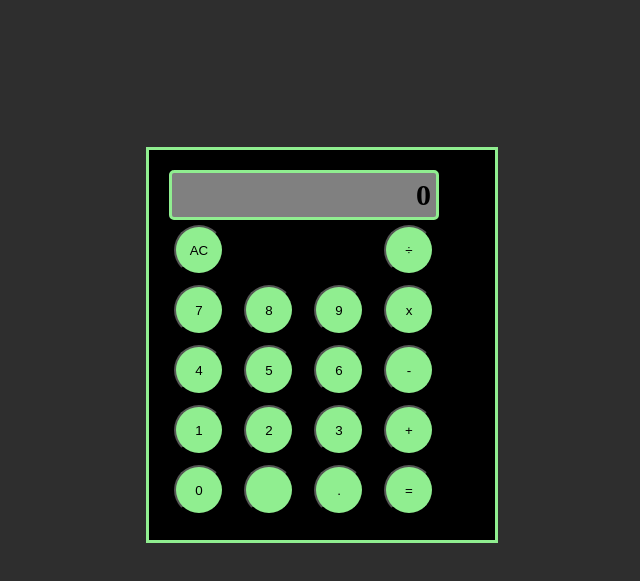
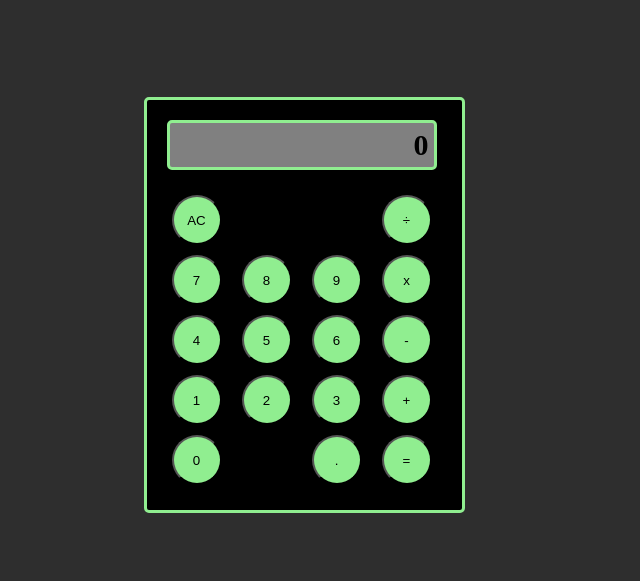
Before and after one commit to Abdullah-A4/calculator, a plain HTML site: page index.html in a window 1280 px wide. Shown: the part 97-678 px from the top of the page, without its empty margins (336-976 px from the left). Drawn offline with Linux system fonts and the light colour scheme.

Commit message:
Made the UI look better

```diff
--- a/index.html
+++ b/index.html
@@ -25,7 +25,7 @@
                 <button>8</button>
                 <button>5</button>
                 <button>2</button>
-                <button></button>
+                <button class="blank"></button>
             </div>
             <div class="column">
                 <button>9</button>
--- a/styles.css
+++ b/styles.css
@@ -6,11 +6,14 @@ html {
 }
 
 .outline {
-  margin-top: 150px;
+  margin-top: 100px;
   padding: 15px;
   background-color: #000000;
-  width: 100%;
+  width: 285px;
   border: 3px solid lightgreen;
+  border-radius: 5px;
+  display: flex;
+  flex-direction: column;
 }
 
 #screen {
@@ -35,7 +38,7 @@ html {
   align-items: flex-end;
   justify-content: center;
   width: 280px;
-  height: 300px;
+  height: 320px;
 }
 
 .column button {
@@ -47,7 +50,7 @@ button {
   display: flex;
   align-items: center;
   justify-content: center;
-  border-radius: 50%;
+  border-radius: 30px;
   height: 50px;
   width: 50px;
   background-color: lightgreen;
@@ -68,3 +71,7 @@ button {
   margin: 0px;
   padding: 0px;
 }
+
+.blank {
+    opacity: 0;
+}
```
